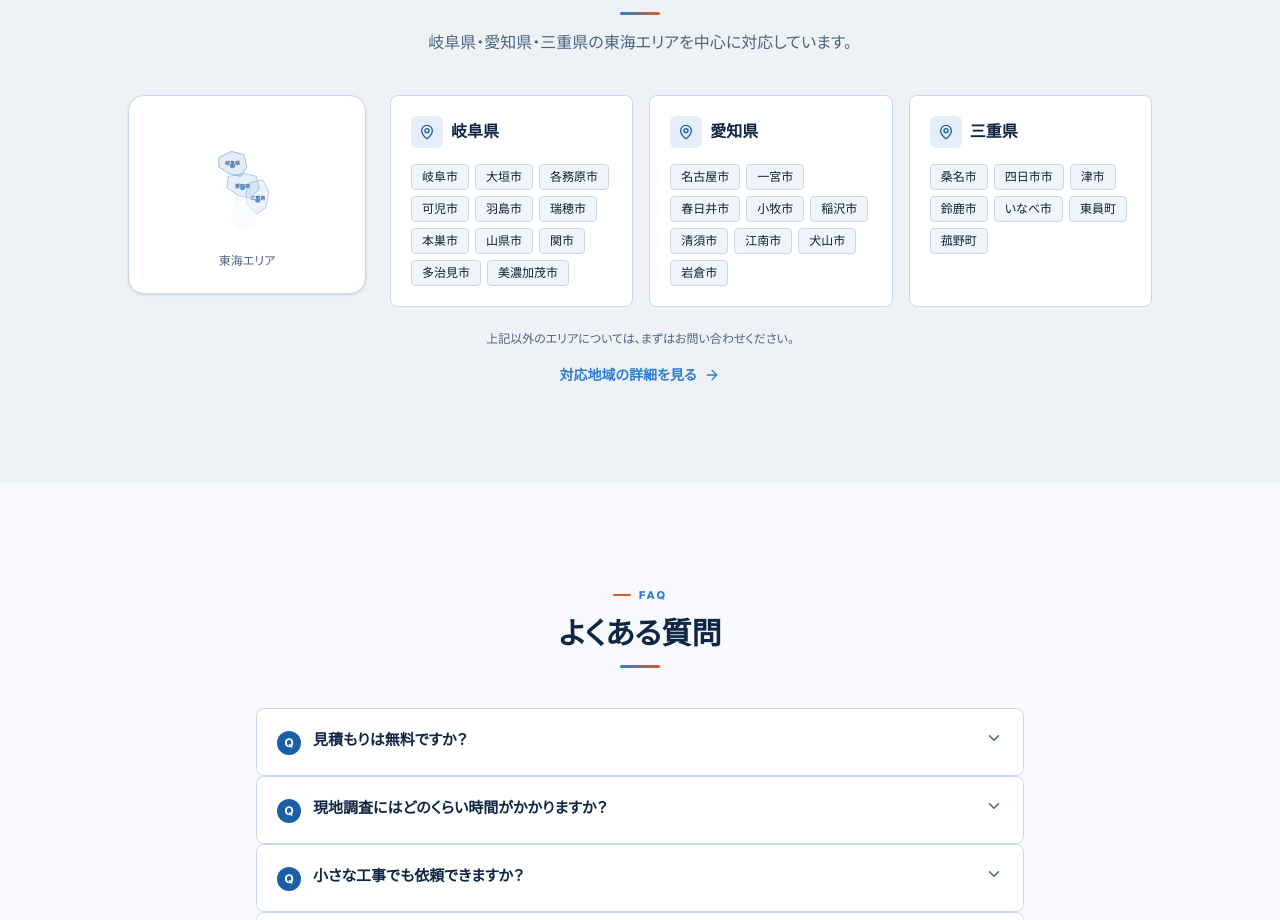
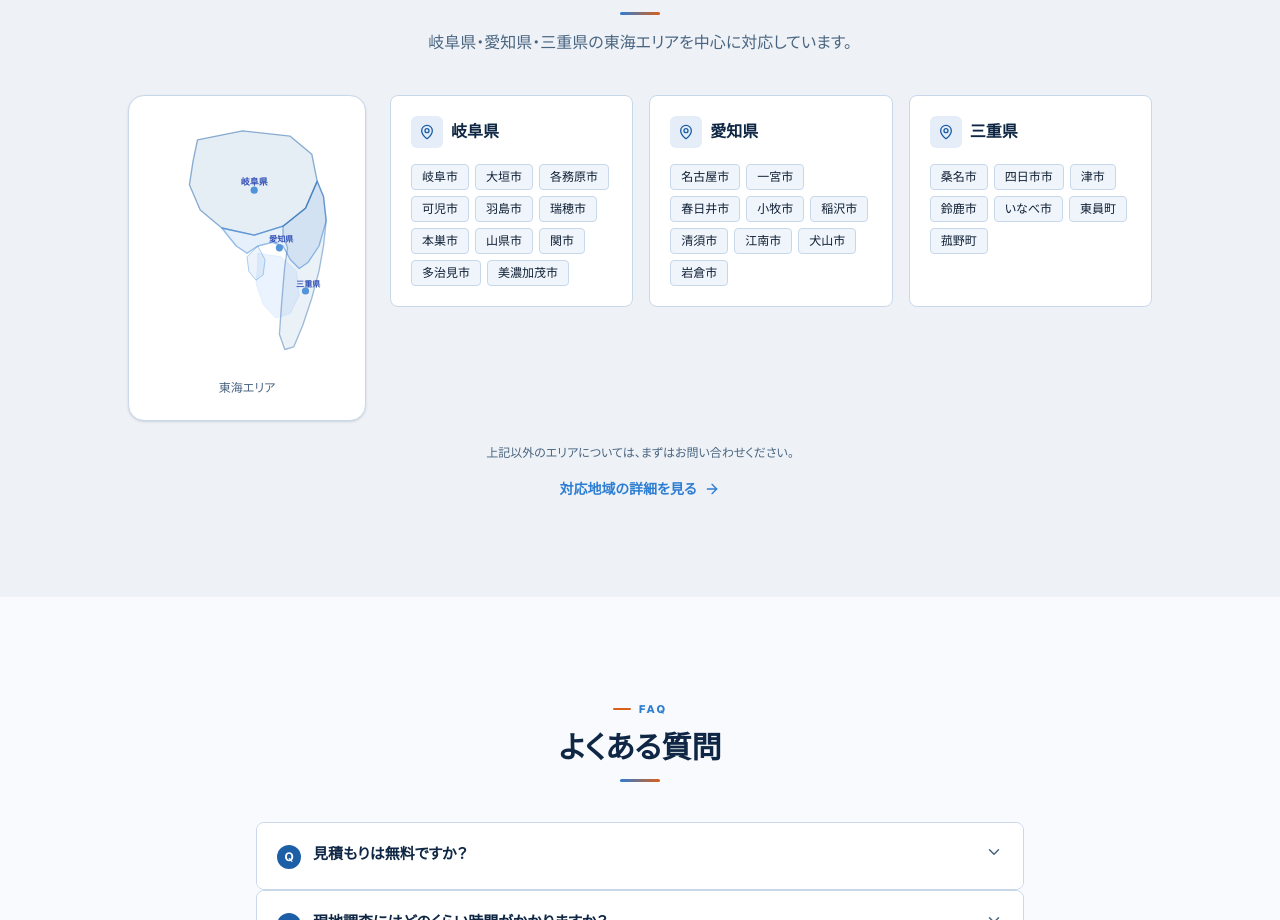
Before and after one commit to samurai0719/client-lp, a Next.js app: page /takanaga in a window 1280 px wide. Shown: the part 8740-9660 px from the top of the page. Built offline with nearby package versions, Linux system fonts and the light colour scheme.

Commit message:
Update AreaSection.tsx

```diff
--- a/components/takanaga/home/AreaSection.tsx
+++ b/components/takanaga/home/AreaSection.tsx
@@ -3,56 +3,67 @@ import { ArrowRight, MapPin } from "lucide-react";
 import { serviceAreas } from "@/data/takanaga/areas";
 import AnimateOnScroll from "@/components/takanaga/common/AnimateOnScroll";
 
-// シンプルな日本地図アウトライン (東海地方フォーカス)
 function JapanMapSVG() {
   return (
     <svg
-      viewBox="0 0 300 200"
-      fill="none"
+      viewBox="0 0 200 280"
       xmlns="http://www.w3.org/2000/svg"
       aria-hidden
-      className="w-full max-w-xs mx-auto opacity-80"
+      style={{ width: "100%", height: "auto", display: "block" }}
+      className="max-w-[180px] mx-auto opacity-90"
     >
-      {/* 岐阜県 */}
+      {/* 伊勢湾（背景） */}
       <path
-        d="M105 60 L125 50 L145 55 L150 75 L140 90 L120 85 L105 75 Z"
-        fill="rgba(29,95,166,0.15)"
-        stroke="rgba(29,95,166,0.5)"
-        strokeWidth="1.5"
-      />
-      <text x="127" y="72" textAnchor="middle" fontSize="8" fill="#1a3d6b" fontWeight="600">岐阜県</text>
-
-      {/* 愛知県 */}
-      <path
-        d="M120 90 L145 85 L165 90 L170 110 L155 125 L135 120 L118 108 Z"
-        fill="rgba(45,125,210,0.15)"
-        stroke="rgba(45,125,210,0.5)"
-        strokeWidth="1.5"
-      />
-      <text x="143" y="108" textAnchor="middle" fontSize="8" fill="#1a3d6b" fontWeight="600">愛知県</text>
-
-      {/* 三重県 */}
-      <path
-        d="M155 100 L175 95 L185 115 L180 140 L165 150 L150 135 L148 115 Z"
-        fill="rgba(29,95,166,0.10)"
-        stroke="rgba(29,95,166,0.4)"
-        strokeWidth="1.5"
-      />
-      <text x="167" y="128" textAnchor="middle" fontSize="8" fill="#1a3d6b" fontWeight="600">三重県</text>
-
-      {/* 海 */}
-      <path
-        d="M135 120 L155 125 L165 150 L160 170 L140 175 L125 160 L130 140 Z"
-        fill="rgba(240,245,252,0.5)"
-        stroke="rgba(200,216,234,0.5)"
+        d="M112,148 L138,152 L155,168 L158,195 L148,215 L132,220 L118,205 L110,182 L112,160 Z"
+        fill="rgba(219,234,254,0.6)"
+        stroke="rgba(147,197,253,0.5)"
         strokeWidth="0.5"
-        strokeDasharray="3,2"
       />
 
-      {/* マーカー */}
-      <circle cx="127" cy="73" r="4" fill="#2d7dd2" />
-      <circle cx="143" cy="108" r="4" fill="#2d7dd2" />
-      <circle cx="167" cy="128" r="4" fill="#2d7dd2" />
+      {/* 岐阜県 — 北部・内陸、横広の形状 */}
+      <path
+        d="M45,22 L95,12 L148,18 L172,38 L178,68 L165,98 L140,118 L108,128 L72,120 L48,100 L36,72 L40,46 Z"
+        fill="rgba(29,95,166,0.12)"
+        stroke="rgba(29,95,166,0.55)"
+        strokeWidth="1.5"
+        strokeLinejoin="round"
+      />
+
+      {/* 愛知県 — 中部、知多半島あり */}
+      <path
+        d="M72,120 L108,128 L140,118 L165,98 L178,68 L185,85 L188,112 L180,140 L168,158 L158,165 L148,155 L140,140 L128,136 L112,140 L100,148 L88,140 Z"
+        fill="rgba(45,125,210,0.13)"
+        stroke="rgba(45,125,210,0.55)"
+        strokeWidth="1.5"
+        strokeLinejoin="round"
+      />
+      {/* 知多半島 */}
+      <path
+        d="M112,140 L120,155 L118,172 L110,178 L102,168 L100,152 Z"
+        fill="rgba(45,125,210,0.10)"
+        stroke="rgba(45,125,210,0.45)"
+        strokeWidth="1"
+        strokeLinejoin="round"
+      />
+
+      {/* 三重県 — 右側、南北に長い */}
+      <path
+        d="M140,118 L165,98 L178,68 L185,85 L188,112 L185,140 L180,168 L172,198 L162,228 L152,252 L142,255 L136,238 L138,210 L140,185 L142,162 L145,142 L140,128 Z"
+        fill="rgba(29,95,166,0.10)"
+        stroke="rgba(29,95,166,0.45)"
+        strokeWidth="1.5"
+        strokeLinejoin="round"
+      />
+
+      {/* 県名ラベル */}
+      <text x="108" y="72" textAnchor="middle" fontSize="10" fill="#1e40af" fontWeight="700" fontFamily="sans-serif">岐阜県</text>
+      <text x="138" y="136" textAnchor="middle" fontSize="9" fill="#1e40af" fontWeight="700" fontFamily="sans-serif">愛知県</text>
+      <text x="168" y="185" textAnchor="middle" fontSize="9" fill="#1e40af" fontWeight="700" fontFamily="sans-serif">三重県</text>
+
+      {/* ピンマーカー */}
+      <circle cx="108" cy="78" r="4" fill="#2d7dd2" opacity="0.9" />
+      <circle cx="136" cy="142" r="4" fill="#2d7dd2" opacity="0.9" />
+      <circle cx="165" cy="190" r="4" fill="#2d7dd2" opacity="0.9" />
     </svg>
   );
 }
```
